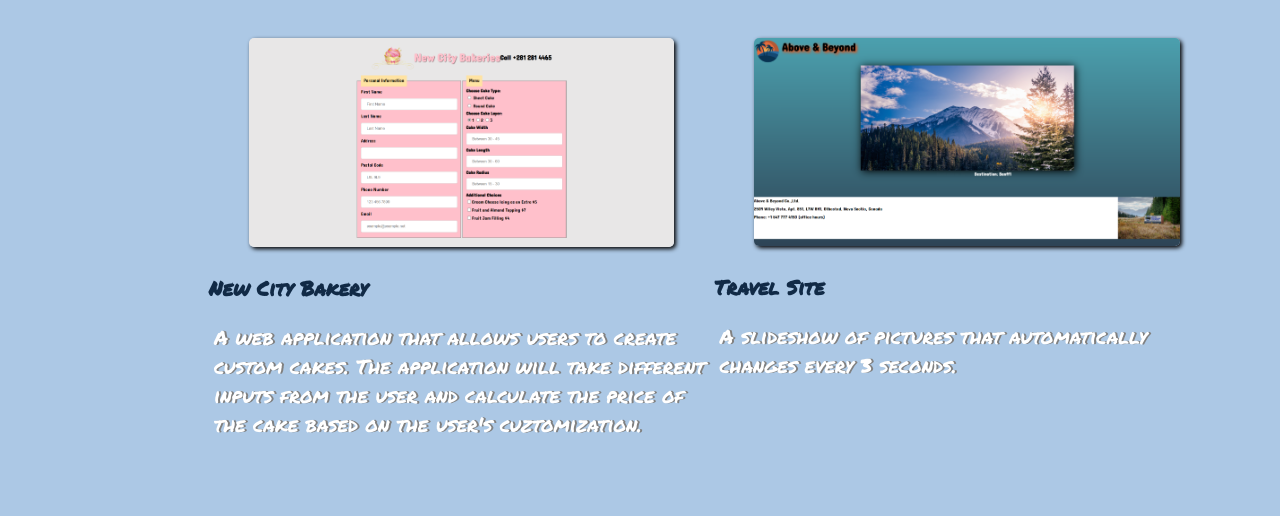
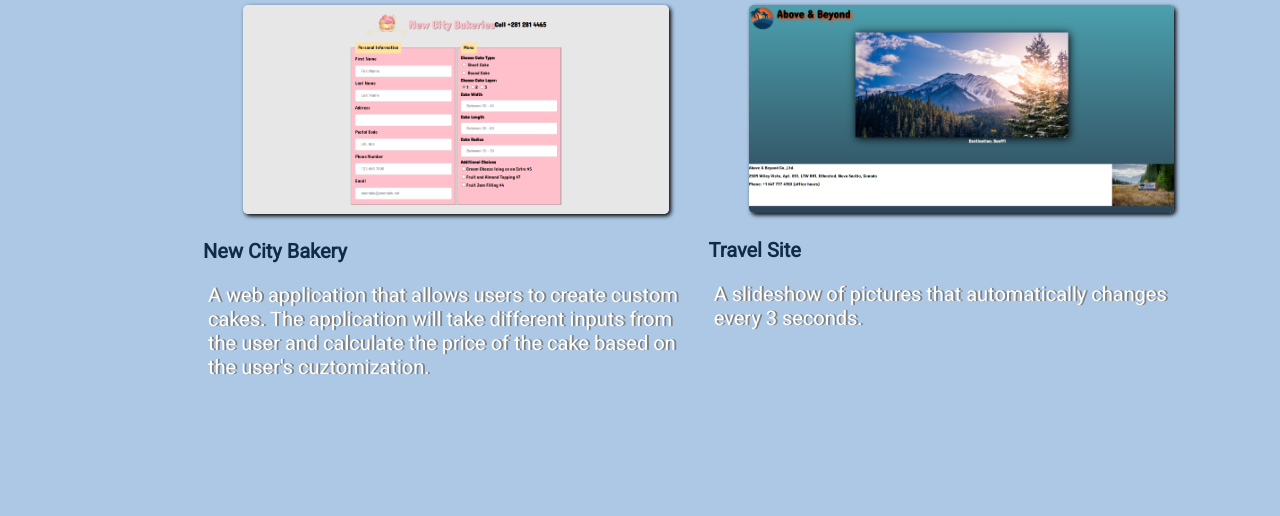
Before and after one commit to Piriya-K/Piriya-K.github.io, a plain HTML site: page index.html in a window 1280 px wide. Shown: the part 324-840 px from the top of the page. After the commit the page ends 800 px from the top, so only its background shows below. Drawn offline with Linux system fonts and the light colour scheme.

Commit message:
Update styles.css
Change font

```diff
--- a/styles.css
+++ b/styles.css
@@ -1,7 +1,7 @@
-@import url('https://fonts.googleapis.com/css2?family=Permanent+Marker&display=swap');
+@import url('https://fonts.googleapis.com/css2?family=Roboto&display=swap');
 
 * {
-    font-family: 'Permanent Marker', cursive;
+    font-family: 'Roboto', sans-serif;
 }
 
 /* left-menu bar */
```
